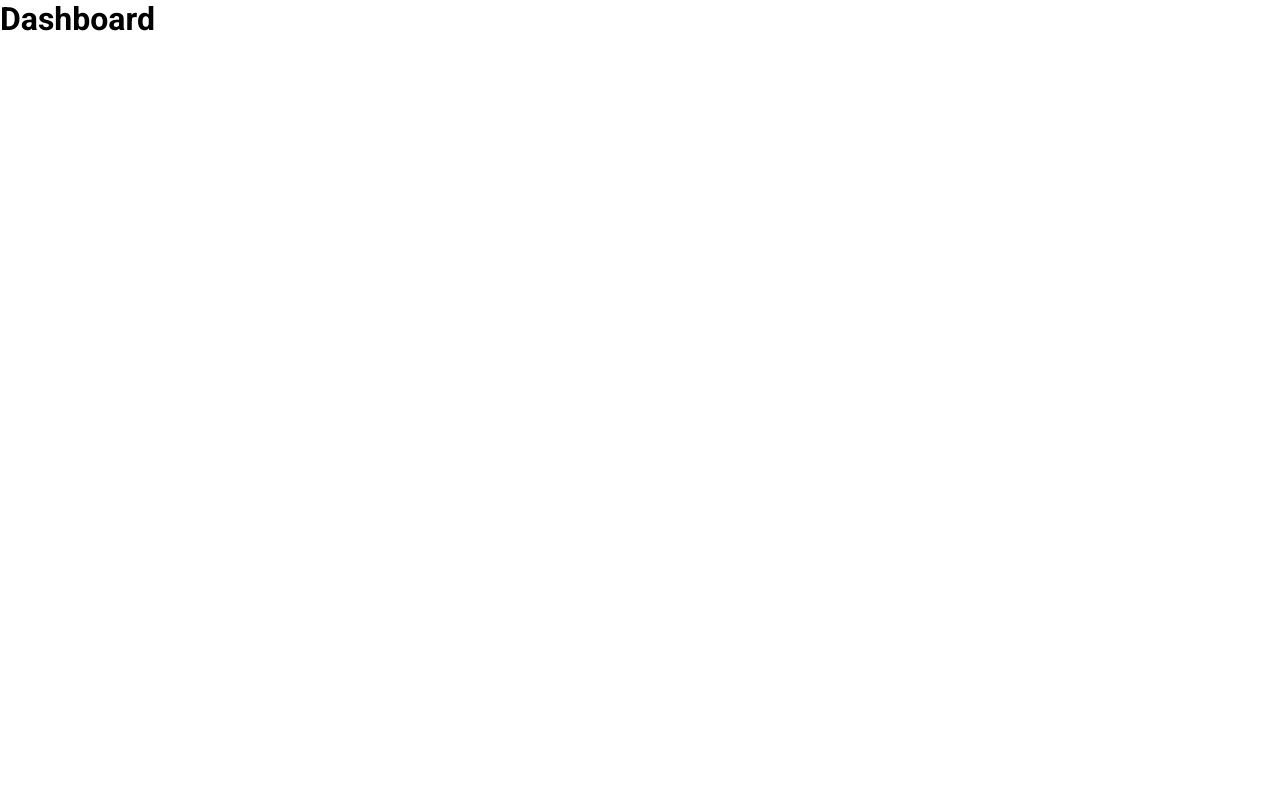
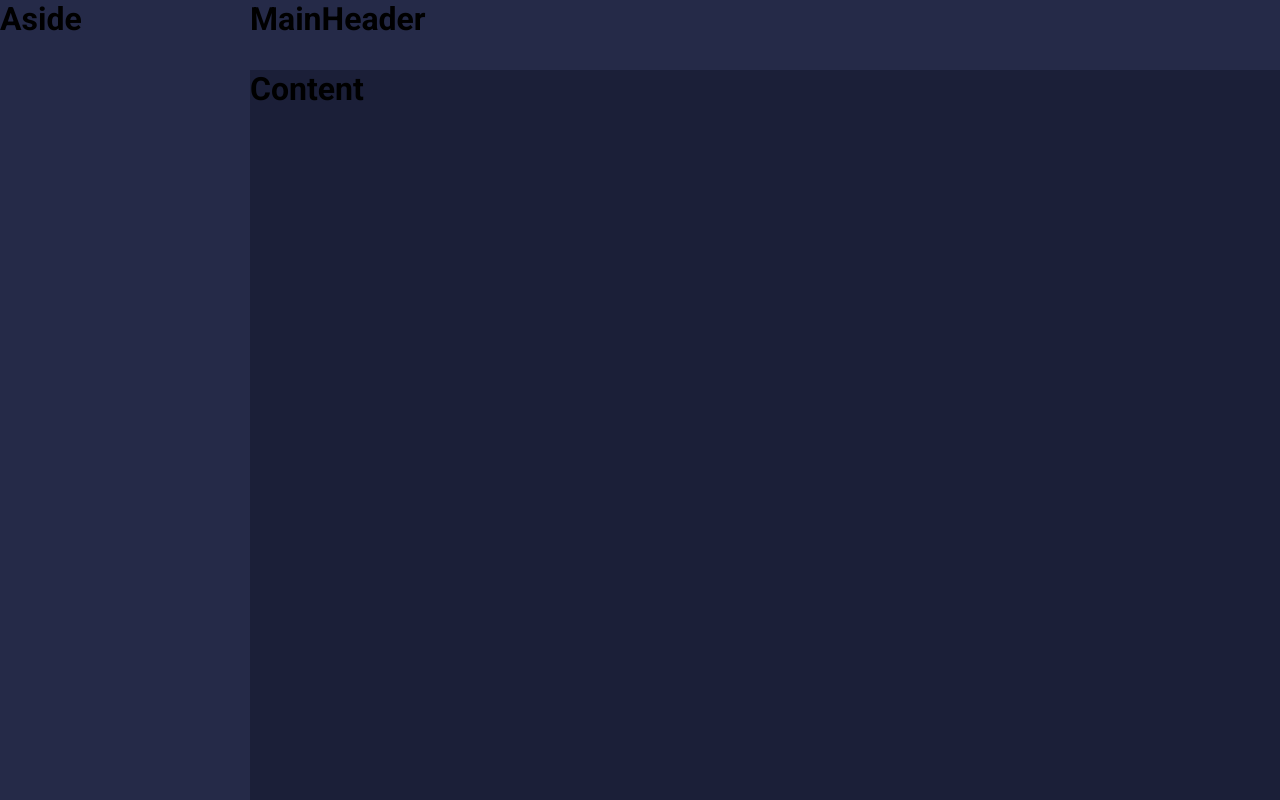
Before and after one commit to eduardovaillant/react-dashboard, a React (Create React App) app: page / in a window 1280 px wide. Built offline with nearby package versions, Linux system fonts and the light colour scheme.

Commit message:
feat: add basic styles on components

```diff
--- a/src/App.tsx
+++ b/src/App.tsx
@@ -1,5 +1,5 @@
-import Dashboard from './pages/Dashboard'
 import GlobalStyles from './styles/GlobalStyles'
+import Layout from './components/Layout'
 
 import React from 'react'
 
@@ -7,7 +7,7 @@ const App: React.FC = () => {
   return (
    <>
     <GlobalStyles />
-    <Dashboard />
+    <Layout />
    </>
   )
 }
--- a/src/components/Aside/styles.ts
+++ b/src/components/Aside/styles.ts
@@ -1,3 +1,6 @@
 import styled from 'styled-components'
 
-export const Container = styled.div``
+export const Container = styled.div`
+  grid-area: AS;
+  background-color: #252a48;
+`
--- a/src/components/Content/styles.ts
+++ b/src/components/Content/styles.ts
@@ -1,3 +1,6 @@
 import styled from 'styled-components'
 
-export const Container = styled.div``
+export const Container = styled.div`
+  grid-area: CT;
+  background-color: #1b1f38;
+`
--- a/src/components/Layout/index.tsx
+++ b/src/components/Layout/index.tsx
@@ -1,12 +1,17 @@
+import { Grid } from './styles'
+import Aside from '../Aside'
+import Content from '../Content'
+import MainHeader from '../MainHeader'
+
 import React from 'react'
-
-import { Container } from './styles'
 
 const Layout: React.FC = () => {
   return (
-    <Container>
-      <h1>Layout</h1>
-    </Container>
+    <Grid>
+      <MainHeader />
+      <Aside />
+      <Content />
+    </Grid>
   )
 }
 
--- a/src/components/Layout/styles.ts
+++ b/src/components/Layout/styles.ts
@@ -1,3 +1,9 @@
 import styled from 'styled-components'
 
-export const Container = styled.div``
+export const Grid = styled.div`
+  display: grid;
+  grid-template-columns: 250px auto;
+  grid-template-rows: 70px auto;
+  grid-template-areas:'AS MH' 'AS CT';
+  height: 100vh;
+`
--- a/src/components/MainHeader/styles.ts
+++ b/src/components/MainHeader/styles.ts
@@ -1,3 +1,6 @@
 import styled from 'styled-components'
 
-export const Container = styled.div``
+export const Container = styled.div`
+  grid-area: MH;
+  background-color: #252a48;
+`
```
